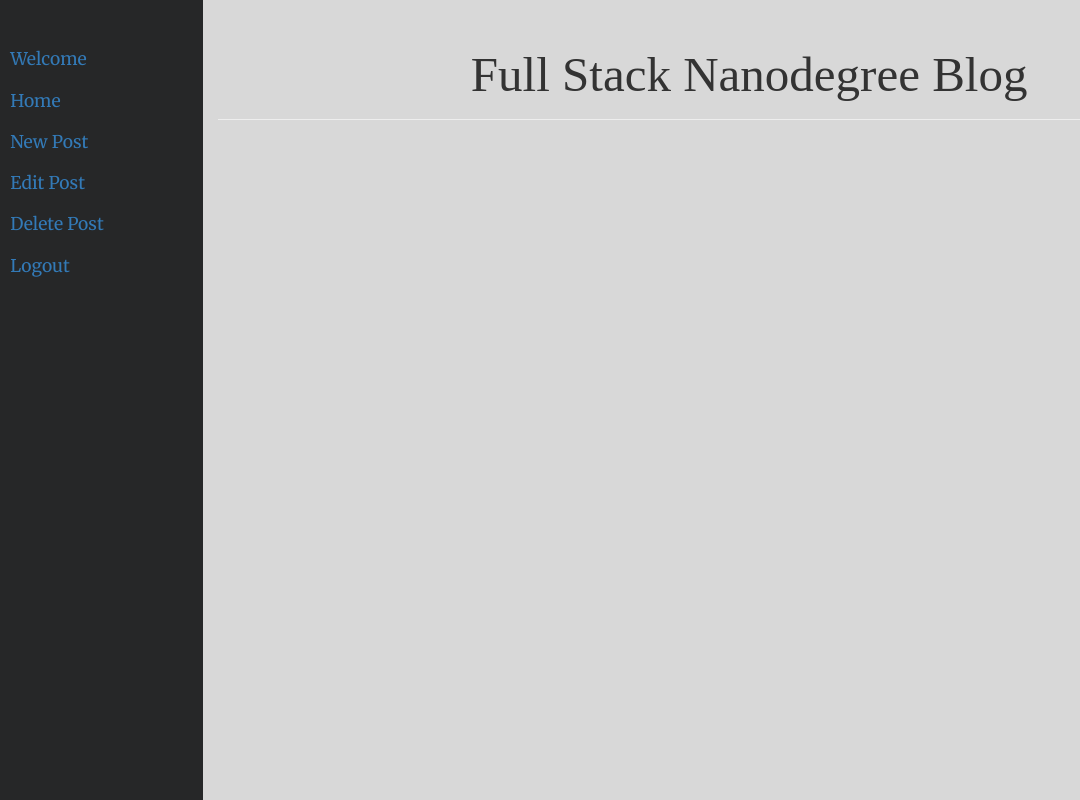
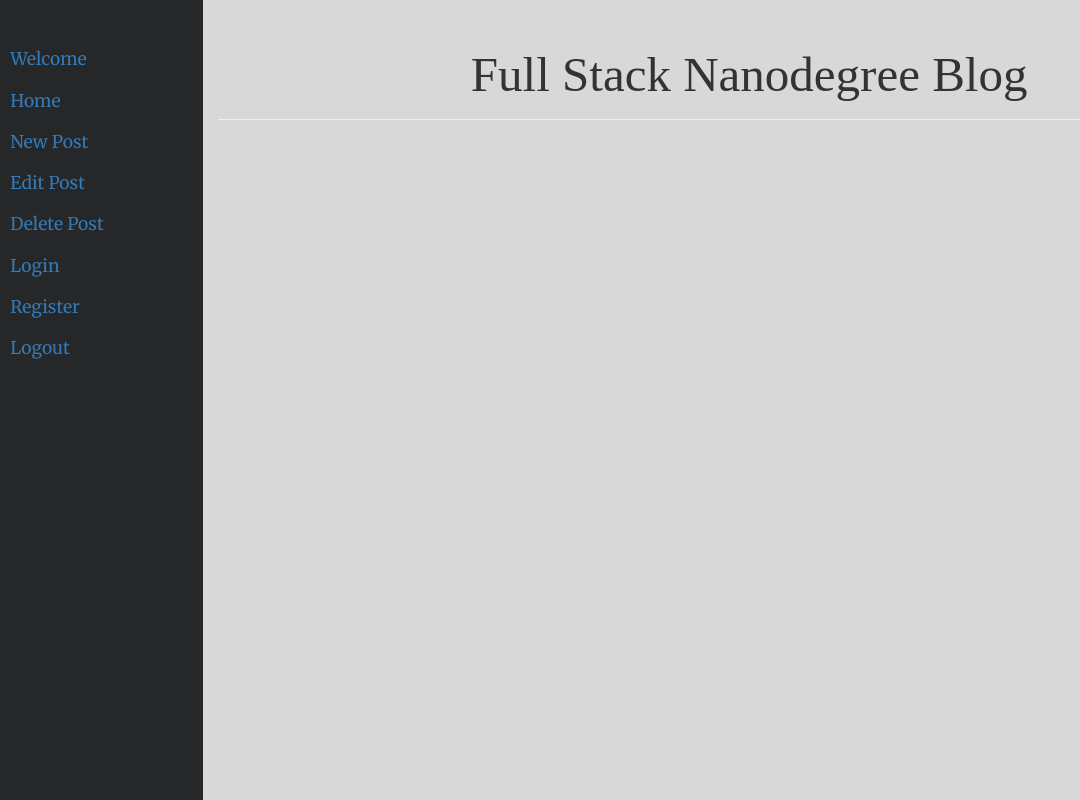
Before and after one commit to jessica-hsu/Full-stack-Nanodegree, a Python web app: template project3/template/front-page.html in a window 1280 px wide. Shown: the whole page, without its empty margins (0-1080 px from the left). Run offline with Jinja, Linux system fonts and the light colour scheme; the template is opened without the code that fills it, so the values that code supplies are empty; some libraries are stand-ins or nearby versions; some web fonts are replaced.

Commit message:
[base.html, register.html, sign-in.html] add hyperlinks to login and logout

```diff
--- a/project3/template/base.html
+++ b/project3/template/base.html
@@ -24,6 +24,8 @@
         <a href="/blog/newentry"><div class="nav-links">New Post</div></a>
         <a href="/blog"><div class="nav-links">Edit Post</div></a>
         <a href="/blog"><div class="nav-links">Delete Post</div></a>
+        <a href="/login"><div class="nav-links">Login</div></a>
+        <a href="/register"><div class="nav-links">Register</div></a>
         <a href="/logout"><div class="nav-links">Logout</div></a>
       </div>
       <div class="col-sm-10" id="main">
--- a/project3/template/register.html
+++ b/project3/template/register.html
@@ -45,6 +45,8 @@
           </div>
           <button type="submit" class="btn" id="register-submit">Submit</button>
         </form>
+				<br>
+				<a href="/login">Login</a>
 			</div>
 		</div>
 	</div>
--- a/project3/template/sign-in.html
+++ b/project3/template/sign-in.html
@@ -39,6 +39,8 @@
 
           <button type="submit" class="btn" id="login-submit">Login</button>
         </form>
+				<br>
+				<a href="/register">Register</a>
 			</div>
 		</div>
 	</div>
```
